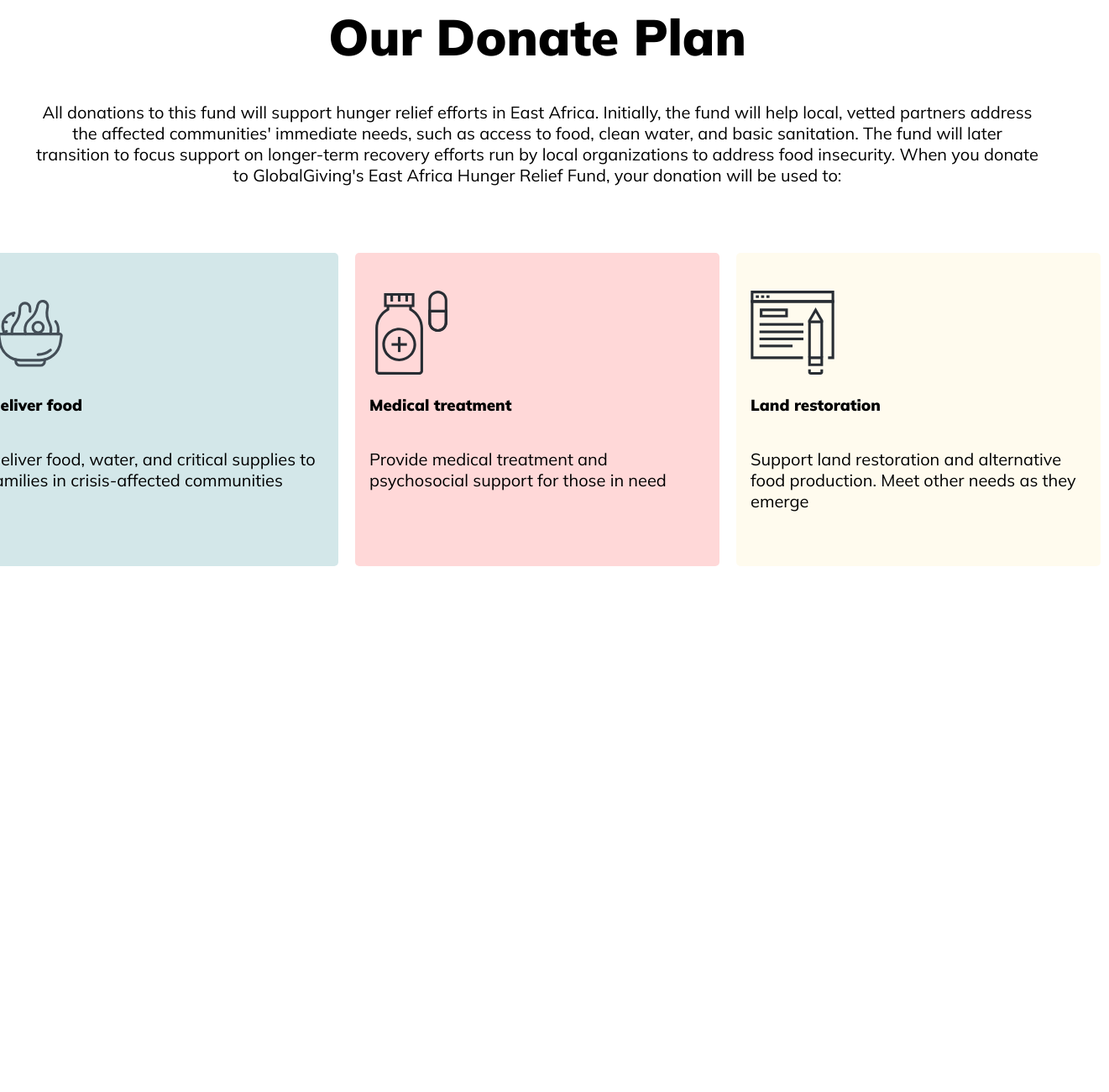
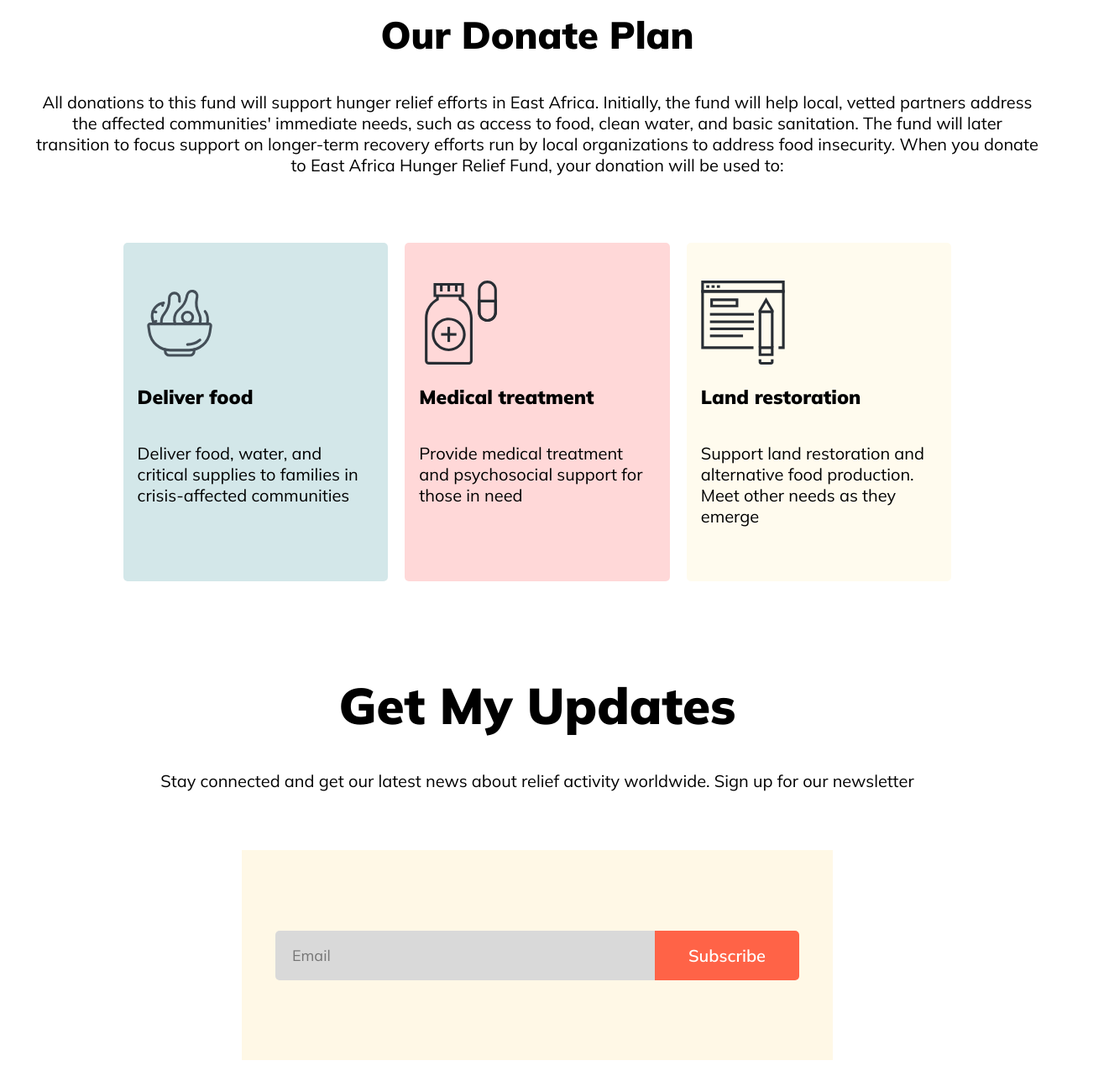
Before and after one commit to comconToukir/donation-site, a plain HTML site: page index.html in a window 1280 px wide. Shown: the part 1692-2992 px from the top of the page at 84% size, 1321 px wide, since content can reach past the window. Before the commit the page ends 2476 px from the top, so only its background shows below. Drawn offline with Linux system fonts and the light colour scheme.

Commit message:
footer done

```diff
--- a/index.html
+++ b/index.html
@@ -21,7 +21,7 @@
       <a class="orange-button" href="http://" target="_blank" rel="noopener noreferrer">Donate Now</a>
     </section>
     <section class="donate-today">
-      <h1>Donate Today</h1>
+      <h2>Donate Today</h2>
       <p>Nearly 20 million people across five East African nations, including Eritrea, Ethiopia, Kenya, Somalia, and South Sudan, are at risk of starvation. Your donation to the East Africa Hunger Relief Fund will provide emergency relief, food, water, medicine, and other essential supplies to people in need.</p>
       <div class="amount-list">
         <h2>100tk</h2>
@@ -36,8 +36,8 @@
       </form>
     </section>
     <section class="donate-plan">
-      <h1>Our Donate Plan</h1>
-      <p>All donations to this fund will support hunger relief efforts in East Africa. Initially, the fund will help local, vetted partners address the affected communities' immediate needs, such as access to food, clean water, and basic sanitation. The fund will later transition to focus support on longer-term recovery efforts run by local organizations to address food insecurity. When you donate to GlobalGiving's East Africa Hunger Relief Fund, your donation will be used to:</p>
+      <h2>Our Donate Plan</h2>
+      <p>All donations to this fund will support hunger relief efforts in East Africa. Initially, the fund will help local, vetted partners address the affected communities' immediate needs, such as access to food, clean water, and basic sanitation. The fund will later transition to focus support on longer-term recovery efforts run by local organizations to address food insecurity. When you donate to East Africa Hunger Relief Fund, your donation will be used to:</p>
       <div class="card-holder">
         <div class="item-card" id="food-card">
           <img class="card-img" src="images/icons/icon8.svg" alt="">
@@ -56,5 +56,15 @@
         </div>
       </div>
     </section>
+    <section class="subscribe">
+      <h1>Get My Updates</h1>
+      <p>Stay connected and get our latest news about relief activity worldwide. Sign up for our newsletter</p>
+      <div id="newsletter">
+        <form action="">
+          <input type="email" name="" id="" placeholder="Email">
+          <input type="submit" value="Subscribe">
+        </form>
+      </div>
+    </section>
   </body>
 </html>
--- a/style.css
+++ b/style.css
@@ -7,6 +7,12 @@
 h1 {
   font-size: 60px;
   font-weight: 900;
+}
+h2 {
+  font-size: 45px;
+}
+h3 {
+  font-size: 23px;
 }
 p {
   font-size: 20px;
@@ -89,9 +95,10 @@ input[type=submit] {
 .card-holder {
   display: flex;
   margin-top: 30px;
+  justify-content: center;
 }
 .item-card {
-  width: 400px;
+  width: 22%;
   text-align: left;
   margin: 10px;
   padding: 25px 17px;
@@ -113,3 +120,26 @@ input[type=submit] {
 #land-card {
   background-color: #fff4d669;
 }
+#newsletter {
+  width: 55%;
+  height: 250px;
+  margin: 30px 0;
+  display: flex;
+  justify-content: center;
+  align-items: center;
+  background-color: #fff4d69a;
+}
+#newsletter form{
+  display: flex;
+}
+#newsletter input[type=email] {
+  width: 40ch;
+  font-size: 18px;
+  padding-left: 20px;
+  background-color: #D9D9D9;
+  border: none;
+  border-radius: 5px 0 0 5px;
+}
+#newsletter input[type=submit] {
+  border-radius: 0 5px 5px 0;
+}
```
